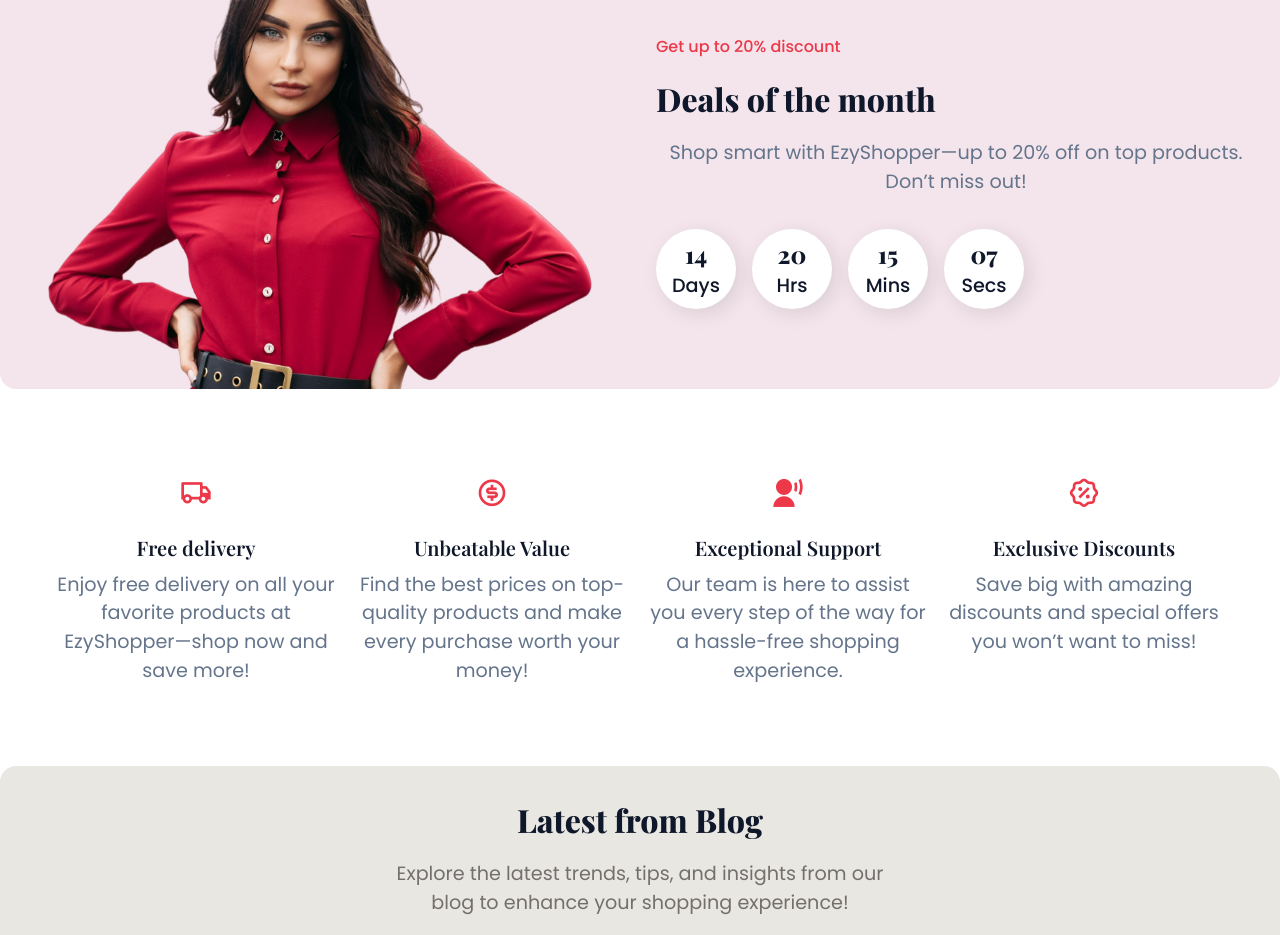
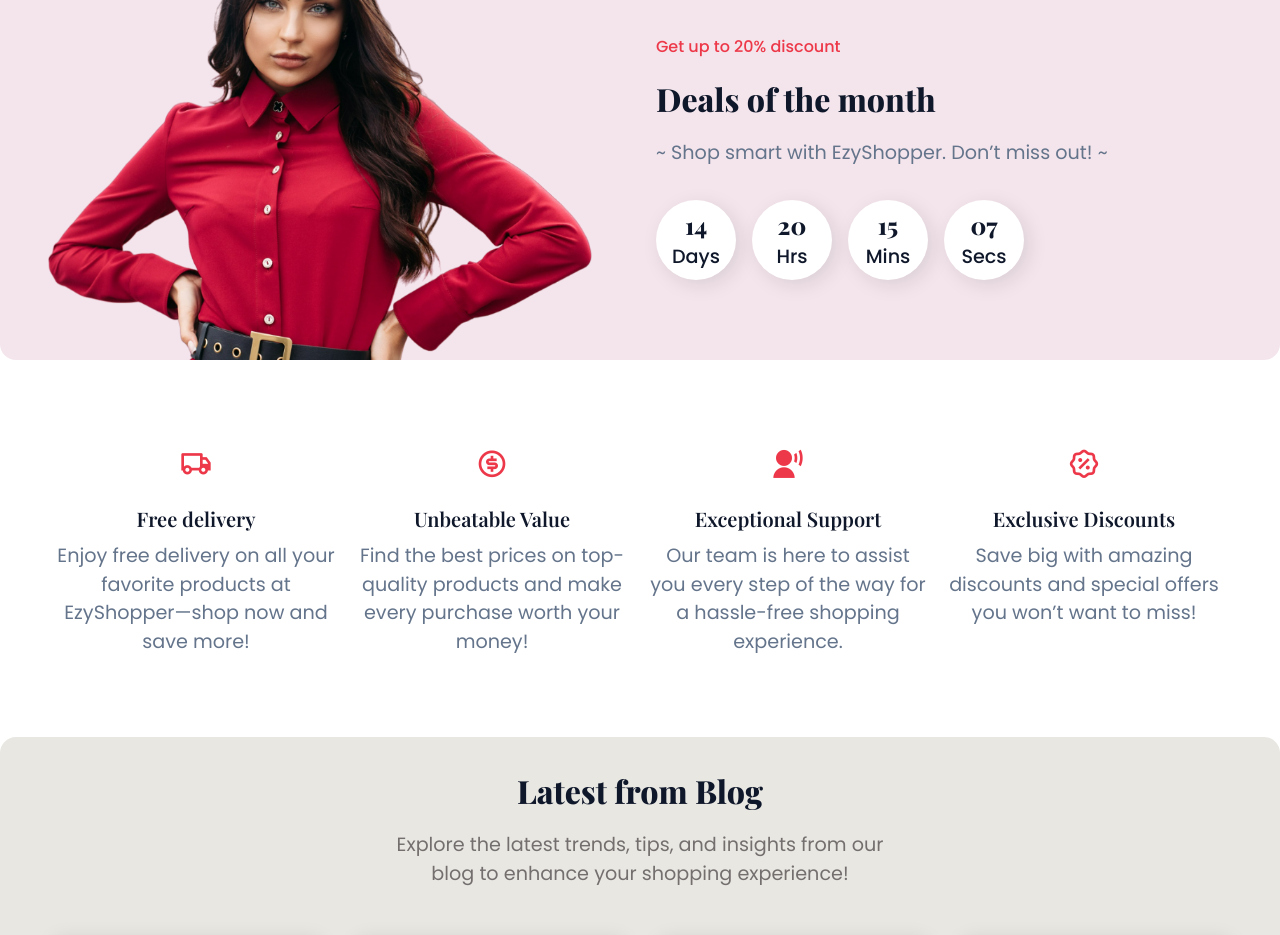
Before and after one commit to ManushiChamika/E-Commerce-MERN-project, a React (Vite) app in the folder frontend/: page / in a window 1280 px wide. Shown: the part 3100-4035 px from the top of the page. Built offline with nearby package versions, Linux system fonts and the light colour scheme.

Commit message:
updated category pages

```diff
--- a/frontend/src/pages/category/Category.jsx
+++ b/frontend/src/pages/category/Category.jsx
@@ -1,3 +1,5 @@
+//filtering out products according to category
+
 import React, { useEffect } from 'react'
 import {useParams} from 'react-router-dom'
 import { useState } from 'react';
@@ -15,6 +17,11 @@ const Category = () => {
 
         setFilteredProducts(filtered)
     },[categoryName])
+
+    //to load page at the top
+    useEffect(() => {
+        window.scrollTo(0, 0);
+    })
 
   return (
     <>
--- a/frontend/src/pages/home/DealsSection.jsx
+++ b/frontend/src/pages/home/DealsSection.jsx
@@ -9,7 +9,7 @@ const DealsSection = () => {
       <div className='deals__content'>
         <h5> Get up to 20% discount</h5>
         <h4>Deals of the month</h4>
-        <p>Shop smart with EzyShopper—up to 20% off on top products. Don’t miss out!</p>
+        <p>~ Shop smart with EzyShopper. Don’t miss out! ~</p>
 
         <div className='deals__countdown flex-wrap'>
           <div className='deals__countdown__card'>
```
